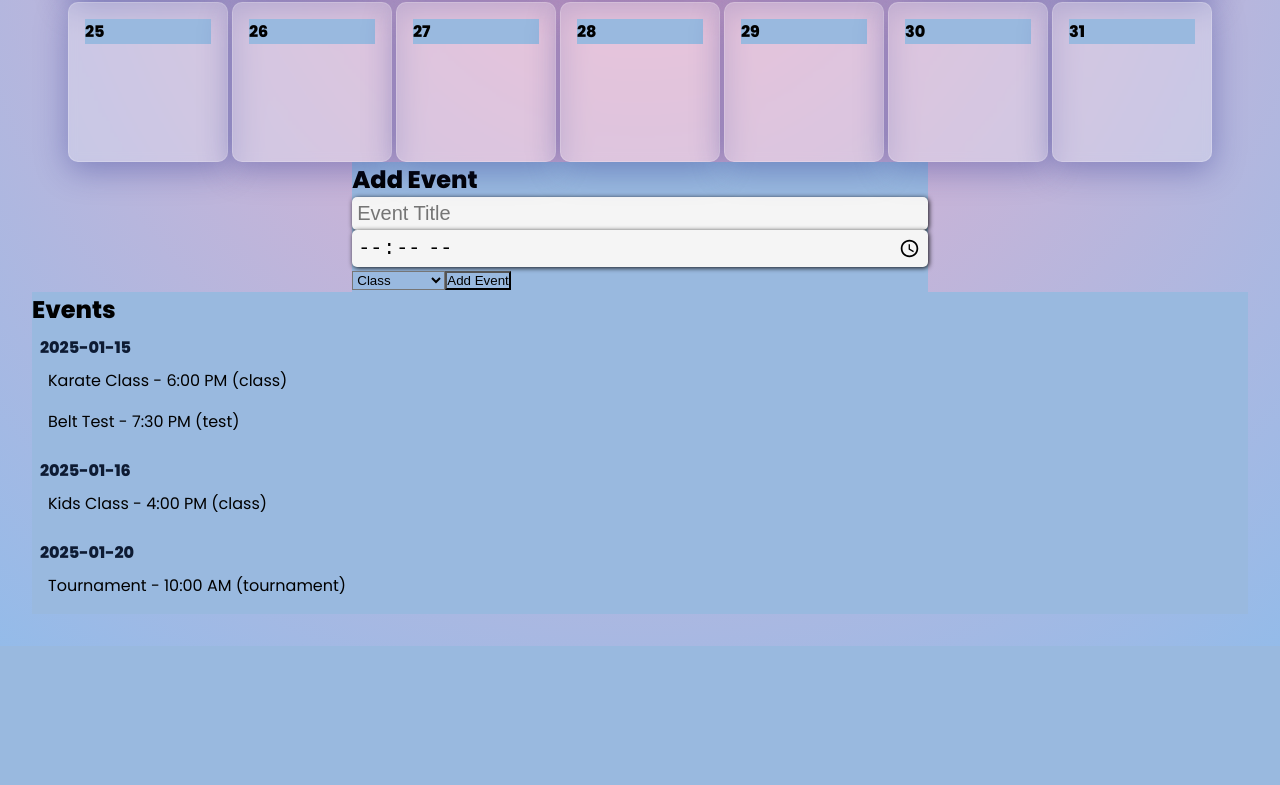
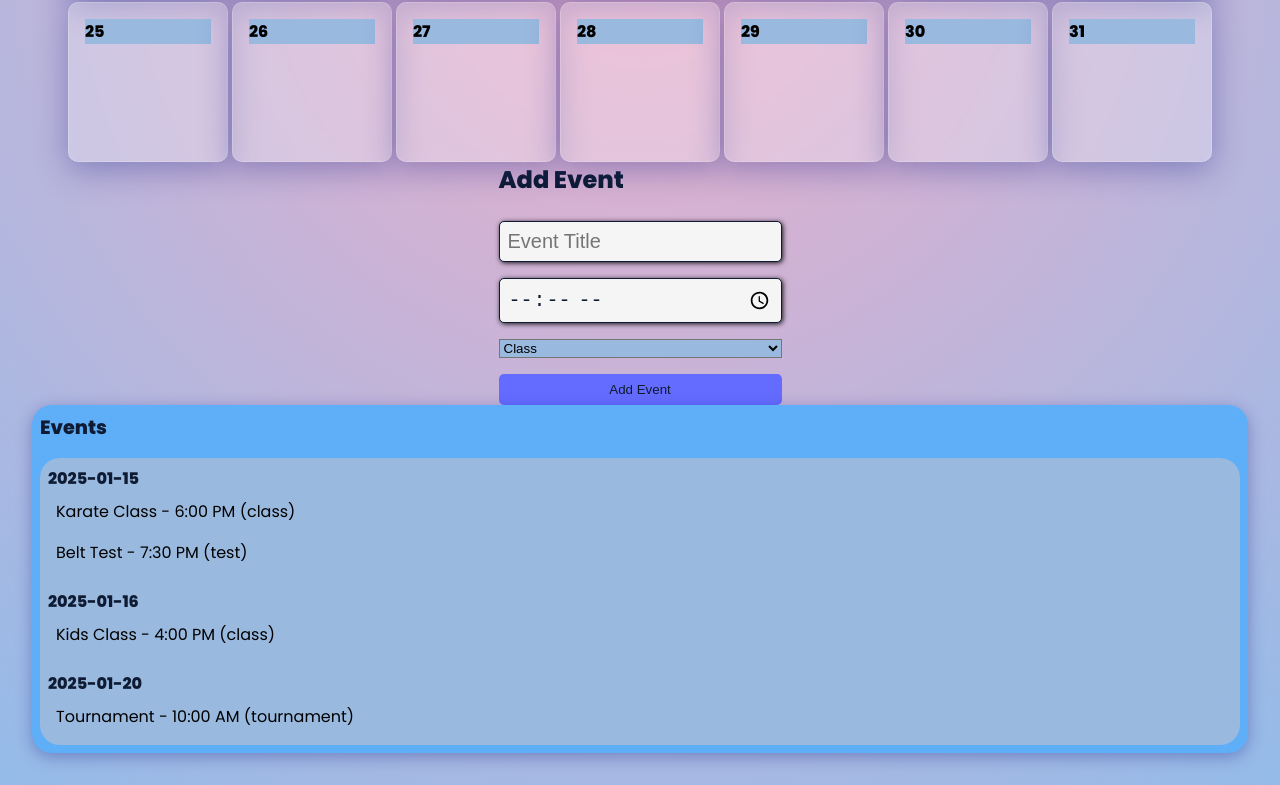
Before and after one commit to ZacksBroDev/MHKWebsite, a React (Vite) app: page /schedule in a window 1280 px wide. Shown: the part 1032-1817 px from the top of the page. Before the commit the page ends 1678 px from the top, so only its background shows below. Built offline with nearby package versions, Linux system fonts and the light colour scheme.

Commit message:
style to schedule

```diff
--- a/src/pages/schedule/schedule.css
+++ b/src/pages/schedule/schedule.css
@@ -99,15 +99,37 @@ h1 {
   color: var(--text);
 }
 
-.event-list{
-  background-color: var(--header);
+.event-list {
+  display: flex;
+  flex-direction: column;
+  gap: 0.5rem;
+  padding: 0.5rem;
+  background-color: transparent;
+  border-radius: 10px;
+  box-shadow: 0 4px 16px rgba(31, 38, 135, 0.37);
+}
+
+.event-list {
+  background-color: var(--primary);
   width: 100%;
   border-radius: 20px;
 }
 .event-list li {
   padding: 0.5rem;
   list-style: none;
+  background-color: var(--p);
 }
+.event-list ul {
+  border-radius: 20px;
+}
+.event-list h2{
+  font-size: 1.2rem;
+  font-weight: 600;
+  color: var(--text);
+  margin-bottom: 0.5rem;
+  background-color: transparent;
+}
+
 li strong{
   font-weight: 600;
   color: var(--text);
@@ -116,3 +138,36 @@ li strong{
 time {
   background-color: transparent;
 }
+
+.event-form {
+  display: flex;
+  flex-direction: column;
+  gap: 1rem;
+  background-color: transparent;
+}
+.event-form input,
+.event-form textarea {
+  padding: 0.5rem;
+  border-radius: 5px;
+  border: 1px solid var(--text);
+  background-color: var(--pure-mist);
+  color: var(--text);
+}
+.event-form button {
+  padding: 0.5rem;
+  border-radius: 5px;
+  border: none;
+  background-color: var(--accent);
+  color: var(--text);
+  cursor: pointer;
+}
+.event-form button:hover {
+  background-color: var(--accent-hover);
+}
+.event-form h2{
+  font-size: 1.5rem;
+  font-weight: 600;
+  color: var(--text);
+  margin-bottom: 0.5rem;
+  background-color: transparent;
+}
```
